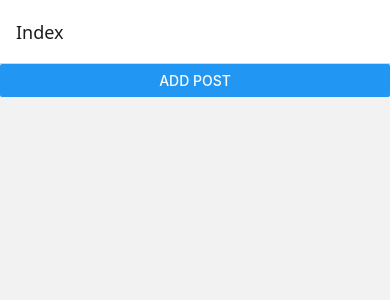
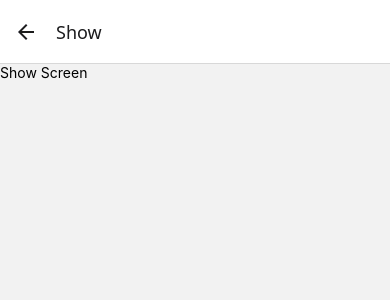
Before and after one commit to LeenAlnimer/BlogApp, a React Native app: screen /Show in a window 390 px wide. Before the commit this address had no page. Shown: the top 300 px of the page. Built offline with nearby package versions, Linux system fonts and the light colour scheme.

Commit message:
Navigation on Tap

```diff
--- a/App.js
+++ b/App.js
@@ -3,7 +3,7 @@
 import { createNativeStackNavigator } from "@react-navigation/native-stack";
 import { Provider } from "./src/context/BlogContext";
 import IndexScreen from "./src/screens/IndexScreen";
-
+import ShowScreen from "./src/screens/ShowScreen";
 const Stack = createNativeStackNavigator();
 
 export default function App() {
@@ -12,6 +12,7 @@
       <NavigationContainer>
         <Stack.Navigator initialRouteName="Index">
           <Stack.Screen name="Index" component={IndexScreen} />
+          <Stack.Screen name="Show" component={ShowScreen} />
         </Stack.Navigator>
       </NavigationContainer>
     </Provider>
--- a/src/screens/IndexScreen.js
+++ b/src/screens/IndexScreen.js
@@ -10,17 +10,21 @@
 import { Context } from "../context/BlogContext";
 import Feather from "@expo/vector-icons/Feather";
 
-const IndexScreen = () => {
+const IndexScreen = ({ navigation }) => {
   const { state, addBlogPost, deleteBlogPost } = useContext(Context);
 
   return (
-    <View>
+    <View style={{ flex: 1 }}>
       <Button title="Add Post" onPress={addBlogPost} />
+
       <FlatList
         data={state}
         keyExtractor={(item) => item.id.toString()}
         renderItem={({ item }) => {
           return (
+            <TouchableOpacity
+              onPress={() => navigation.navigate("Show", { id: item.id })}
+            >
               <View style={styles.row}>
                 <Text style={styles.title}>
                   {item.title} - {item.id}
@@ -29,6 +33,7 @@
                   <Feather style={styles.icon} name="trash" />
                 </TouchableOpacity>
               </View>
+            </TouchableOpacity>
           );
         }}
       />
@@ -44,6 +49,7 @@
     paddingHorizontal: 10,
     borderTopWidth: 1,
     borderColor: "gray",
+    alignItems: "center",
   },
   title: {
     fontSize: 18,
--- /dev/null
+++ b/src/screens/ShowScreen.js
@@ -0,0 +1,11 @@
+import React from "react";
+import { View, Text, StyleSheet } from "react-native";
+const ShowScreen = () => {
+  return (
+    <View>
+      <Text>Show Screen</Text>
+    </View>
+  );
+};
+const styles = StyleSheet.create({});
+export default ShowScreen;
```
Lines whose indentation alone changed are shown as unchanged.
